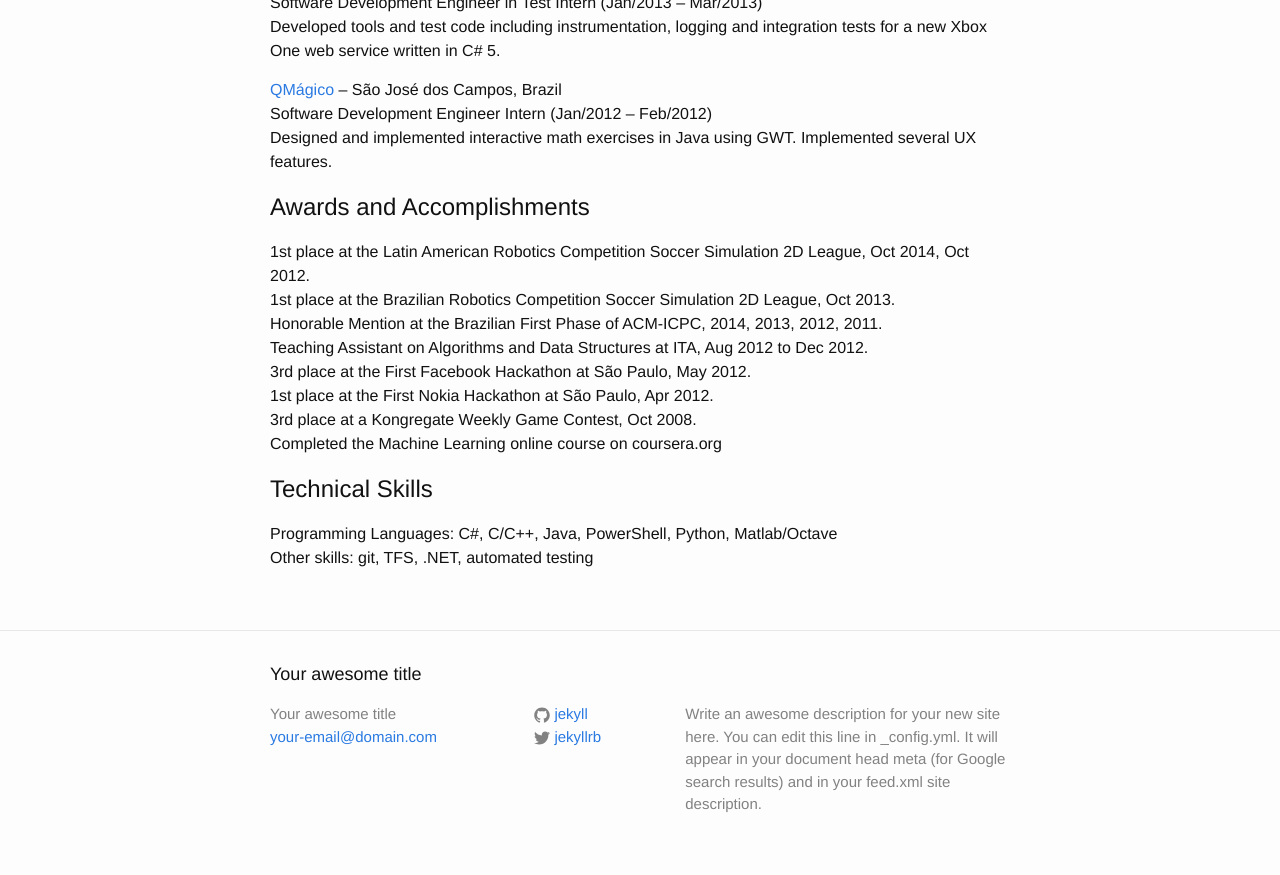
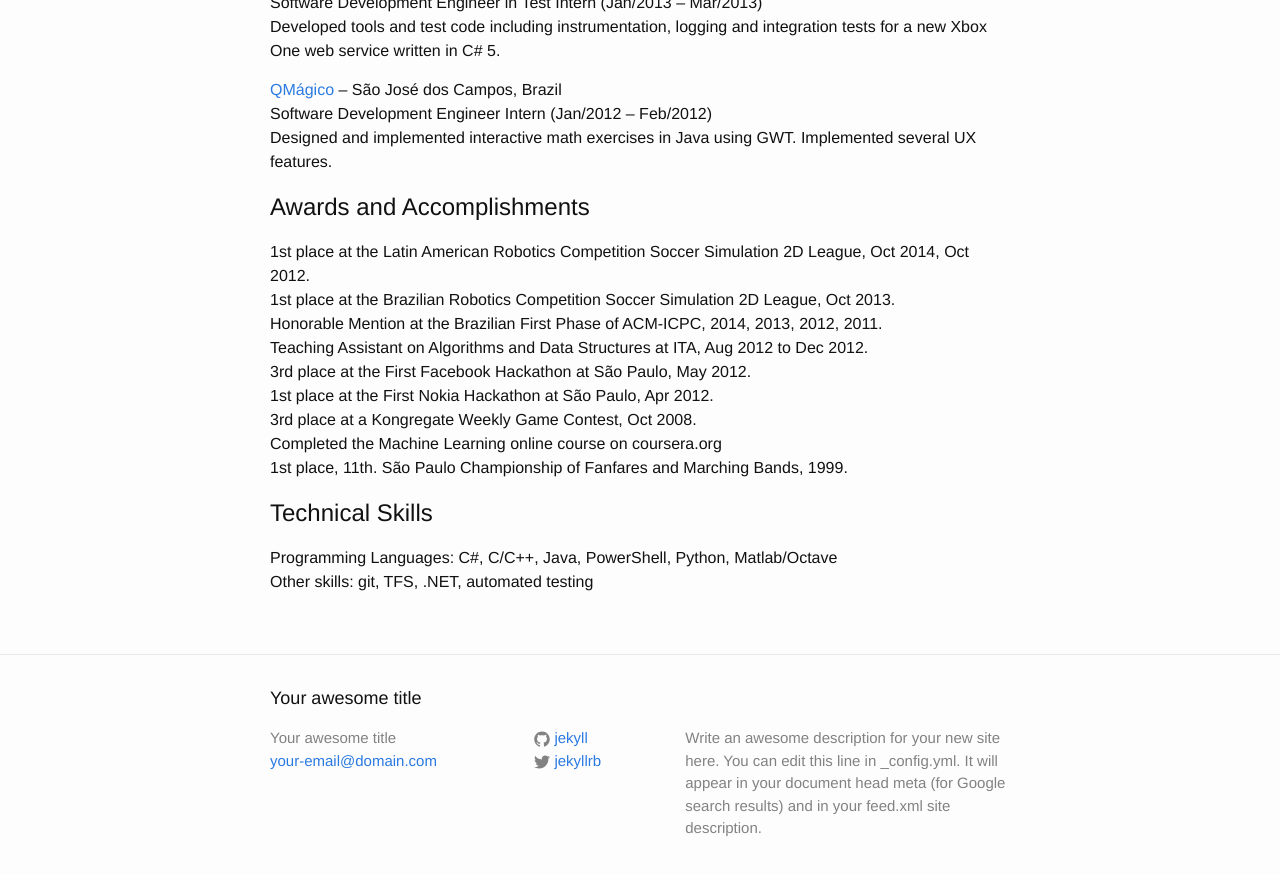
Before and after one commit to roim/roim.github.io, a Jekyll site: the page built from resume.md, in a window 1280 px wide and 900 px high, scrolled down 695 px. Shown: the top 875 px of the window. Built offline with Jekyll 4.4.1, drawn with Linux system fonts in a browser that asks for light colours.

Commit message:
Extra award :P

```diff
--- a/resume.md
+++ b/resume.md
@@ -50,7 +50,8 @@ Teaching Assistant on Algorithms and Data Structures at ITA, Aug 2012 to Dec 201
 3rd place at the First Facebook Hackathon at São Paulo, May 2012. \\
 1st place at the First Nokia Hackathon at São Paulo, Apr 2012. \\
 3rd place at a Kongregate Weekly Game Contest, Oct 2008. \\
-Completed the Machine Learning online course on coursera.org
+Completed the Machine Learning online course on coursera.org \\
+1st place, 11th. São Paulo Championship of Fanfares and Marching Bands, 1999.
 
 Technical Skills
 ===
```
